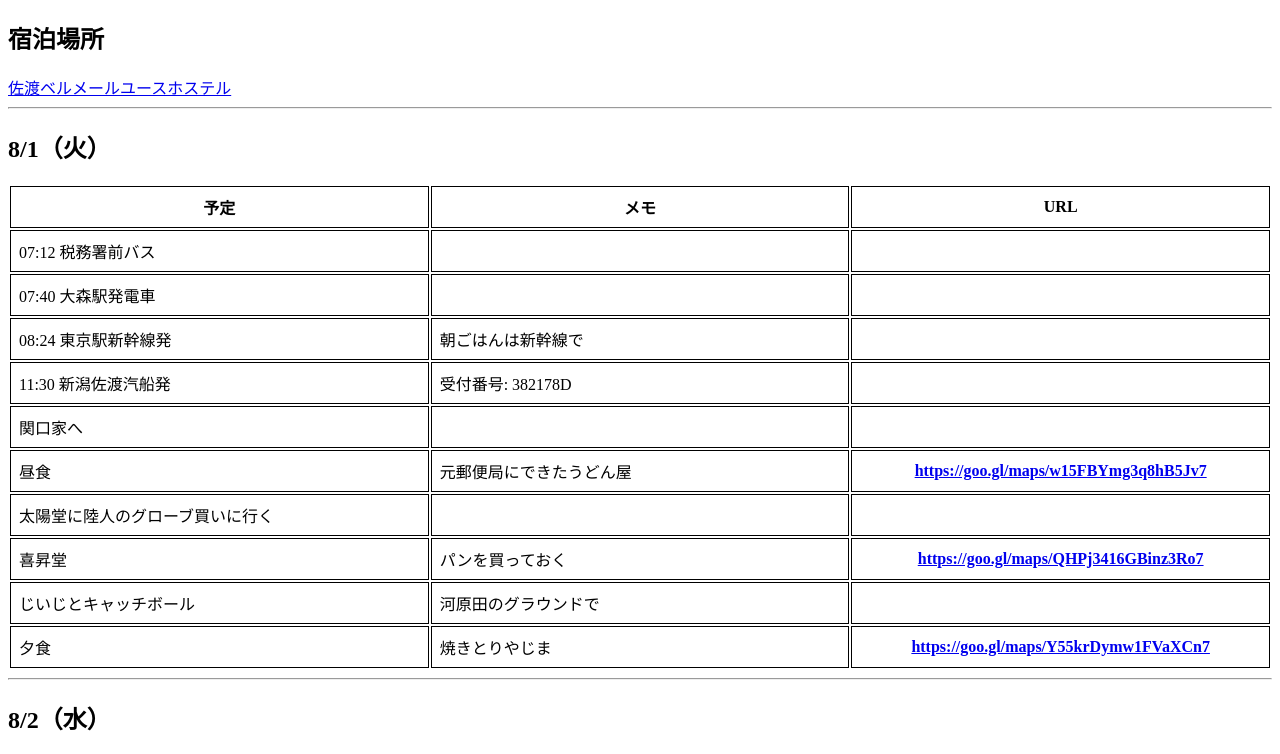
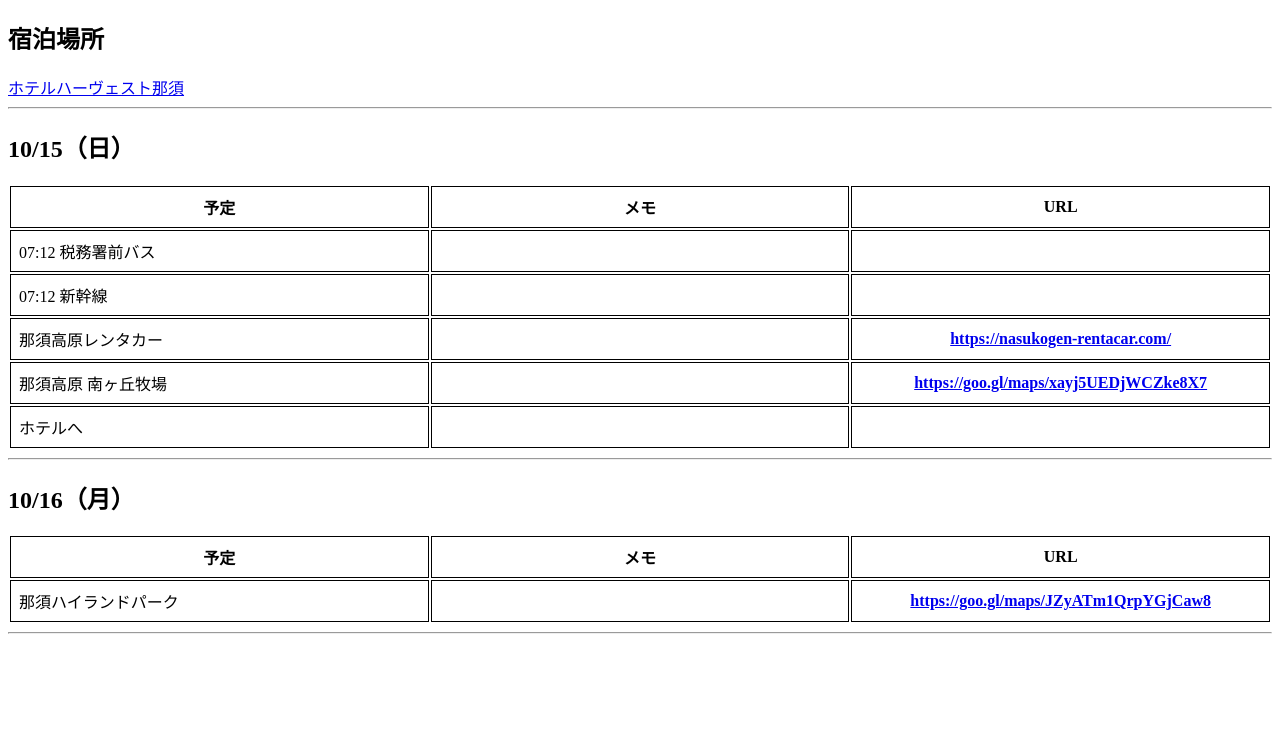
Before and after one commit to yanbaka/travel, a Nuxt app in the folder nuxt-app/: page /nasu2023 in a window 1280 px wide. Shown: the top 754 px of the page. Built offline with nearby package versions, Linux system fonts and the light colour scheme.

Commit message:
那須2023

```diff
--- a/nuxt-app/nuxt.config.ts
+++ b/nuxt-app/nuxt.config.ts
@@ -1,4 +1,6 @@
 // https://nuxt.com/docs/api/configuration/nuxt-config
 export default defineNuxtConfig({
-  devtools: { enabled: true }
+  devtools: { enabled: true },
+  ssr: false,
+  srcDir: 'src/',
 })
--- /dev/null
+++ b/nuxt-app/src/components/nasu2023/day1015.vue
@@ -0,0 +1,34 @@
+<script setup>
+const timelines = ref([
+  {
+    content: "07:12 税務署前バス",
+    memo: "",
+    url: "",
+  },
+  {
+    content: "07:12 新幹線",
+    memo: "",
+    url: "",
+  },
+  {
+    content: "那須高原レンタカー",
+    memo: "",
+    url: "https://nasukogen-rentacar.com/",
+  },
+  {
+    content: "那須高原 南ヶ丘牧場",
+    memo: "",
+    url: "https://goo.gl/maps/xayj5UEDjWCZke8X7",
+  },
+  {
+    content: "ホテルへ",
+    memo: "",
+    url: "",
+  },
+])
+</script>
+<template>
+  <div>
+    <timeline :dating="'10/15（日）'" :timelines="timelines" />
+  </div>
+</template>
--- /dev/null
+++ b/nuxt-app/src/components/nasu2023/day1016.vue
@@ -0,0 +1,14 @@
+<script setup>
+const timelines = ref([
+  {
+    content: "那須ハイランドパーク",
+    memo: "",
+    url: "https://goo.gl/maps/JZyATm1QrpYGjCaw8",
+  },
+])
+</script>
+<template>
+  <div>
+    <timeline :dating="'10/16（月）'" :timelines="timelines" />
+  </div>
+</template>
--- /dev/null
+++ b/nuxt-app/src/pages/index.vue
@@ -0,0 +1,13 @@
+<script setup>
+    const list = [
+        { title: '佐渡2023夏', path: '/summer2023' },
+        { title: '那須2023', path: '/nasu2023' },
+    ]
+</script>
+<template>
+    <ul>
+        <li v-for="(item, i) in list" :key=i>
+            <nuxt-link :to="item.path" target="_blank">{{item.title}}</nuxt-link>
+        </li>
+    </ul>
+</template>
--- /dev/null
+++ b/nuxt-app/src/pages/nasu2023.vue
@@ -0,0 +1,11 @@
+<template>
+  <div>
+    <h2>宿泊場所</h2>
+    <nuxt-link to="https://www.resorthotels109.com/nasu/" target="_blank">ホテルハーヴェスト那須</nuxt-link>
+    <hr />
+    <Nasu2023Day1015 />
+    <hr />
+    <Nasu2023Day1016 />
+    <hr />
+  </div>
+</template>
--- /dev/null
+++ b/nuxt-app/src/pages/summer2023.vue
@@ -0,0 +1,17 @@
+<template>
+  <div>
+    <h2>宿泊場所</h2>
+    <nuxt-link to="https://goo.gl/maps/pn1sAnqr7j4WyVCq9" target="_blank">佐渡ベルメールユースホステル</nuxt-link>
+    <hr />
+    <Summer2023Day0801 />
+    <hr />
+    <Summer2023Day0802 />
+    <hr />
+    <Summer2023Day0803 />
+    <hr />
+    <Summer2023Day0804 />
+    <hr />
+    <Summer2023Day0805 />
+    <hr />
+  </div>
+</template>
```
Also changed, not shown: nuxt-app/src/components/summer2023/day0801.vue (renamed from nuxt-app/components/day0801.vue), nuxt-app/src/components/summer2023/day0802.vue (renamed from nuxt-app/components/day0802.vue), nuxt-app/src/components/summer2023/day0803.vue (renamed from nuxt-app/components/day0803.vue), nuxt-app/src/components/summer2023/day0804.vue (renamed from nuxt-app/components/day0804.vue), nuxt-app/src/components/summer2023/day0805.vue (renamed from nuxt-app/components/day0805.vue), nuxt-app/src/components/timeline.vue (renamed from nuxt-app/components/timeline.vue), 1 other file (tests, documents, lock files or other folders).
